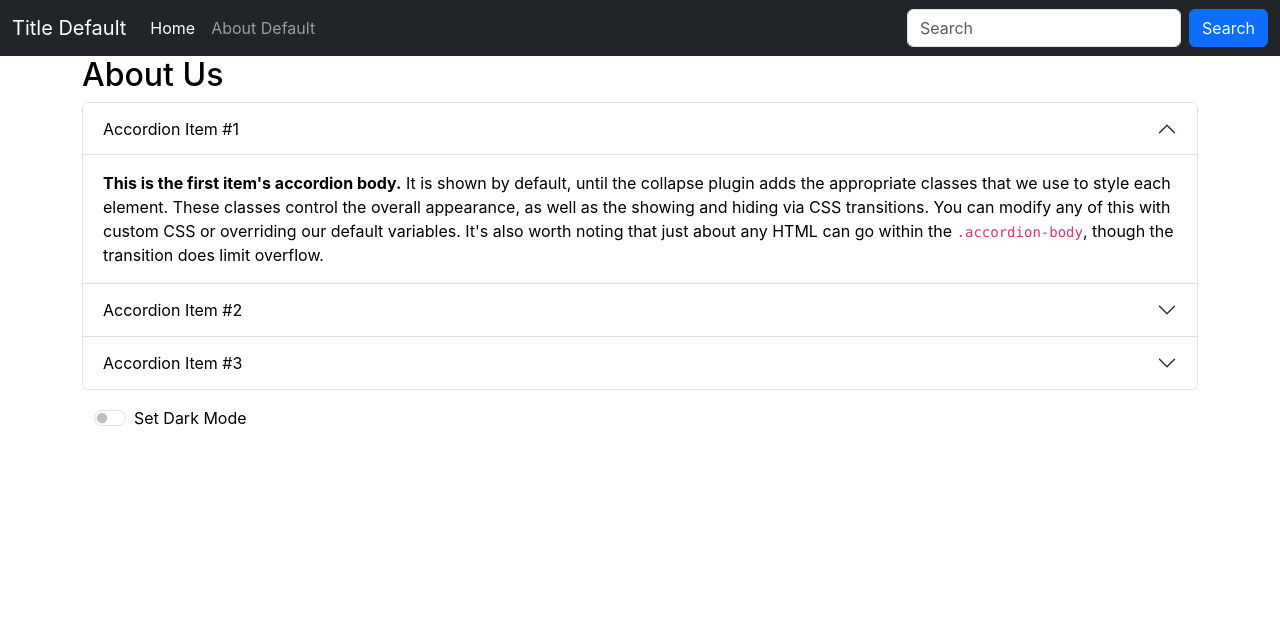
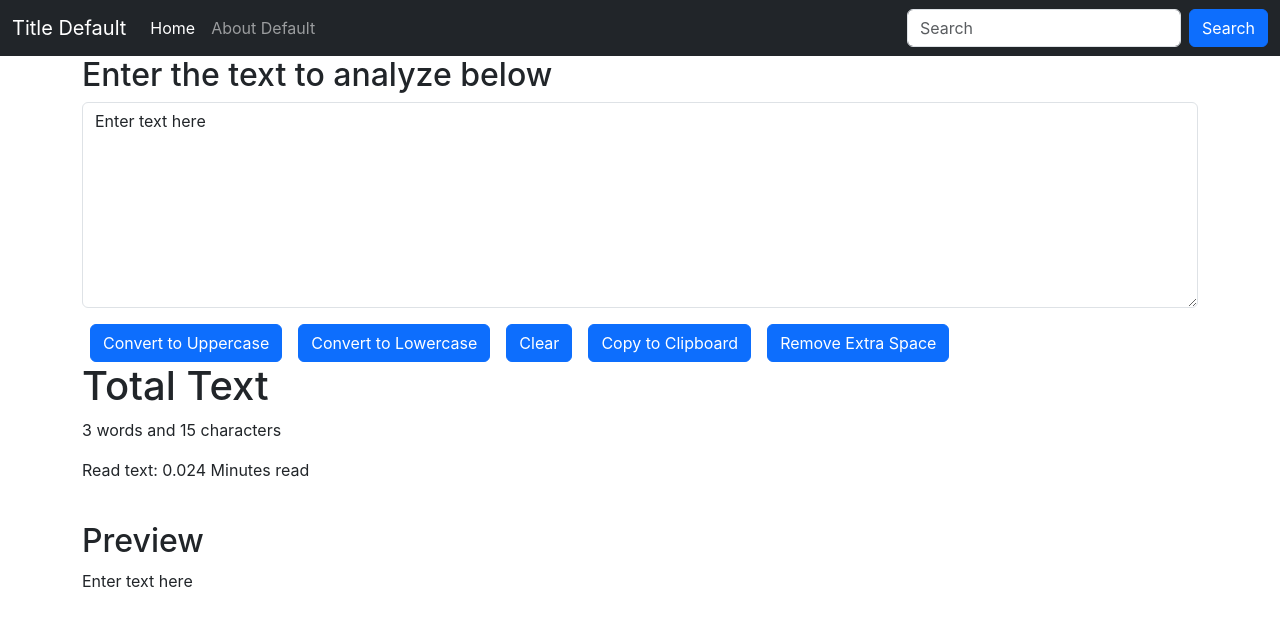
Before and after one commit to septianwijaya45/text-utils-app, a React (Create React App) app: page / in a window 1280 px wide. Shown: the top 626 px of the page. Built offline with nearby package versions, Linux system fonts and the light colour scheme.

Commit message:
shortcut string

```diff
--- a/src/App.js
+++ b/src/App.js
@@ -7,8 +7,8 @@ function App() {
     <>
       {/* <Navbar title="Text Utils" aboutText="About Text" /> */}
       <Navbar />
-      {/* <TextForm heading="Enter the text to analyze below" /> */}
-      <About />
+      <TextForm heading="Enter the text to analyze below" />
+      {/* <About /> */}
     </>
   );
 }
--- a/src/components/TextForm.jsx
+++ b/src/components/TextForm.jsx
@@ -19,6 +19,22 @@ function TextForm(props) {
     setText(event.target.value)
   }
 
+  const handleCopy = () => {
+    let text = document.getElementById("myBox")
+    text.select()
+    text.setSelectionRange(0, 99999)
+    navigator.clipboard.writeText(text.value)
+  }
+
+  const handleClear = () => {
+    setText('');
+  }
+
+  const handleExtraSpace = () => {
+    let newText = text.split(/[ ]+/)
+    setText(newText.join(" "))
+  }
+
   return (
     <>
       <div className='container'>
@@ -29,6 +45,9 @@ function TextForm(props) {
           <div className="row"></div>
           <button className='btn btn-primary mx-2' onClick={handleUpClick}>Convert to Uppercase</button>
           <button className='btn btn-primary mx-2' onClick={handleLoClick}>Convert to Lowercase</button>
+          <button className='btn btn-primary mx-2' onClick={handleClear}>Clear</button>
+          <button className='btn btn-primary mx-2' onClick={handleCopy}>Copy to Clipboard</button>
+          <button className='btn btn-primary mx-2' onClick={handleExtraSpace}>Remove Extra Space</button>
       </div>
       <div className='container'>
         <h1>Total Text</h1>
```
